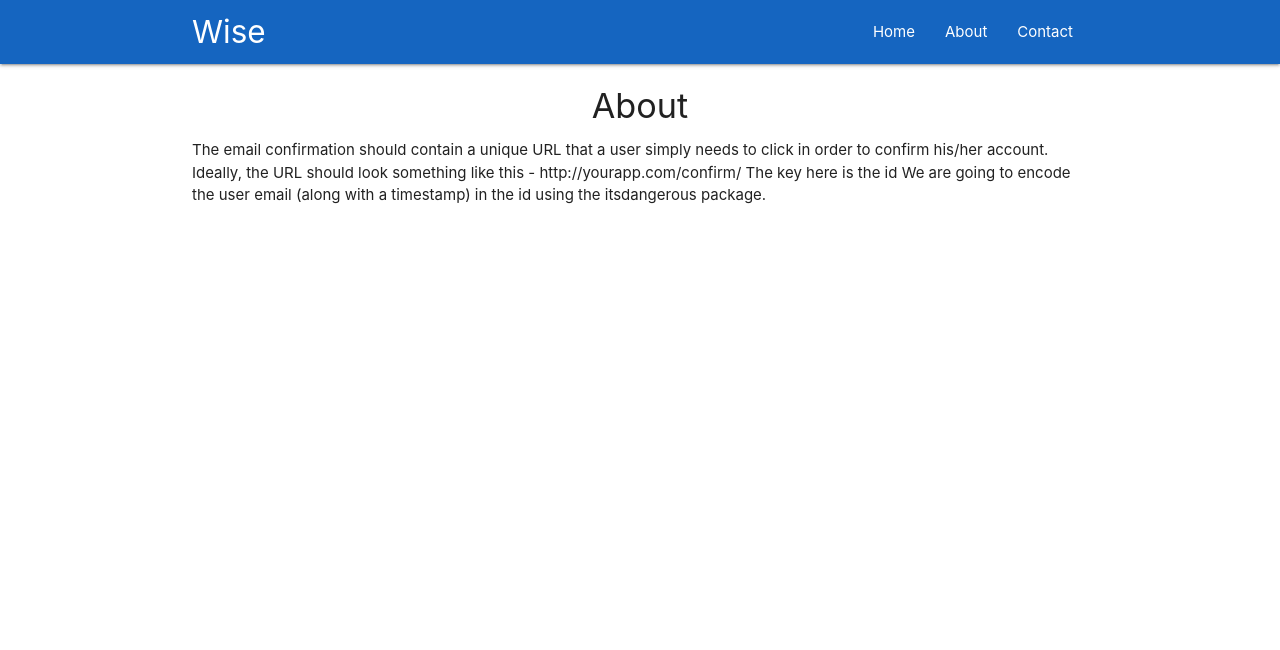
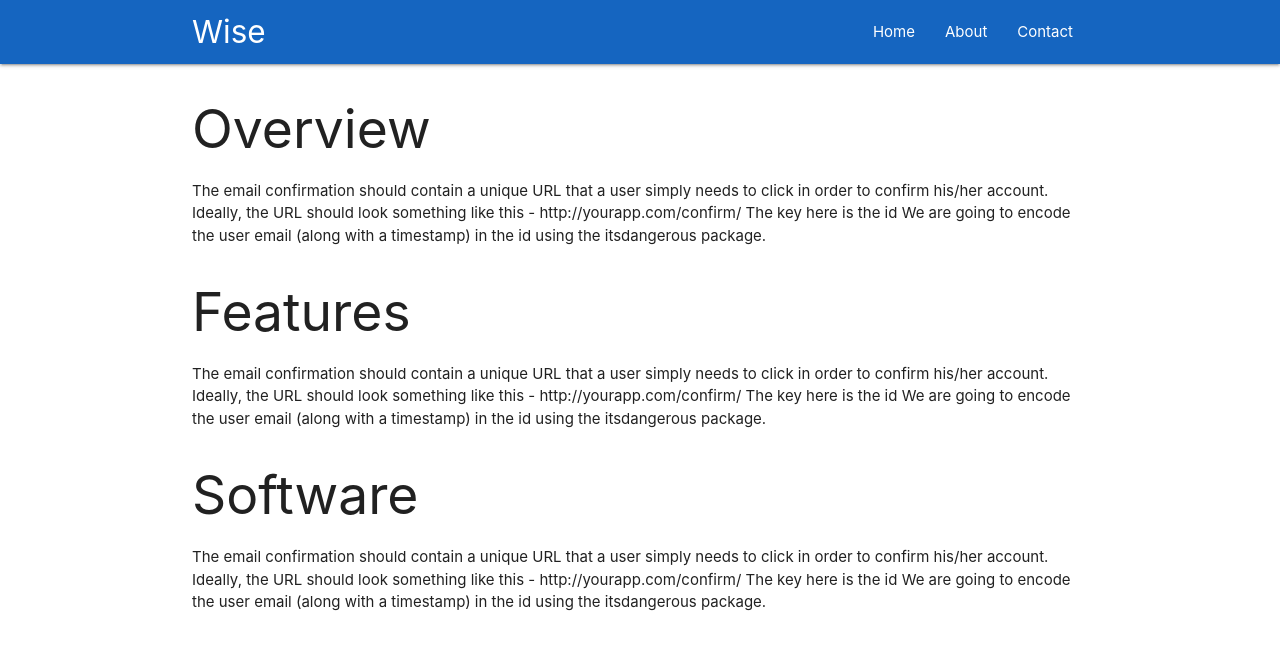
Before and after one commit to wagolemusa/ReactPracitse, a React (Create React App) app: page /about in a window 1280 px wide. Shown: the top 650 px of the page. Built offline with nearby package versions, Linux system fonts and the light colour scheme.

Commit message:
Passing children to React component

```diff
--- a/src/components/About.js
+++ b/src/components/About.js
@@ -1,13 +1,22 @@
 import React, { Component } from 'react';
-
+import Colaps from '../renders/Colaps'
 
 class About extends Component{
     render(){
         return (
             <div className="container">
-                <h4 className="center">About</h4>
+
+            <Colaps title="Overview">
                 <p>The email confirmation should contain a unique URL that a user simply needs to click in order to confirm his/her account. Ideally, the URL should look something like this - http://yourapp.com/confirm/ The key here is the id We are going to encode the user email (along with a timestamp) in the id using the itsdangerous package.</p>
+             </Colaps>
+             <Colaps title="Features">
+                <p>The email confirmation should contain a unique URL that a user simply needs to click in order to confirm his/her account. Ideally, the URL should look something like this - http://yourapp.com/confirm/ The key here is the id We are going to encode the user email (along with a timestamp) in the id using the itsdangerous package.</p>
+             </Colaps>
+             <Colaps title="Software">
+                <p>The email confirmation should contain a unique URL that a user simply needs to click in order to confirm his/her account. Ideally, the URL should look something like this - http://yourapp.com/confirm/ The key here is the id We are going to encode the user email (along with a timestamp) in the id using the itsdangerous package.</p>
+             </Colaps>
              </div>
+
         )
     }
 }
--- /dev/null
+++ b/src/renders/Colaps.js
@@ -0,0 +1,33 @@
+import React, {Component } from 'react';
+import PropTypes from  'prop-types'
+
+class Colaps extends Component{
+
+    constructor(props){
+        super(props)
+    }
+    render(){
+        const { title, children } = this.props;
+        return (
+
+            <div className="panel">
+                <div className="panel-heading">
+                    <h2>{ title }</h2>
+
+                </div>
+                <div className="panel-collape">
+                    <div className="pane-body">
+                        { children }
+                    </div>
+
+                </div>
+            </div>
+        )
+    }
+}
+
+Colaps.propTypes = {
+    title: PropTypes.string,
+};
+
+export default Colaps
```
